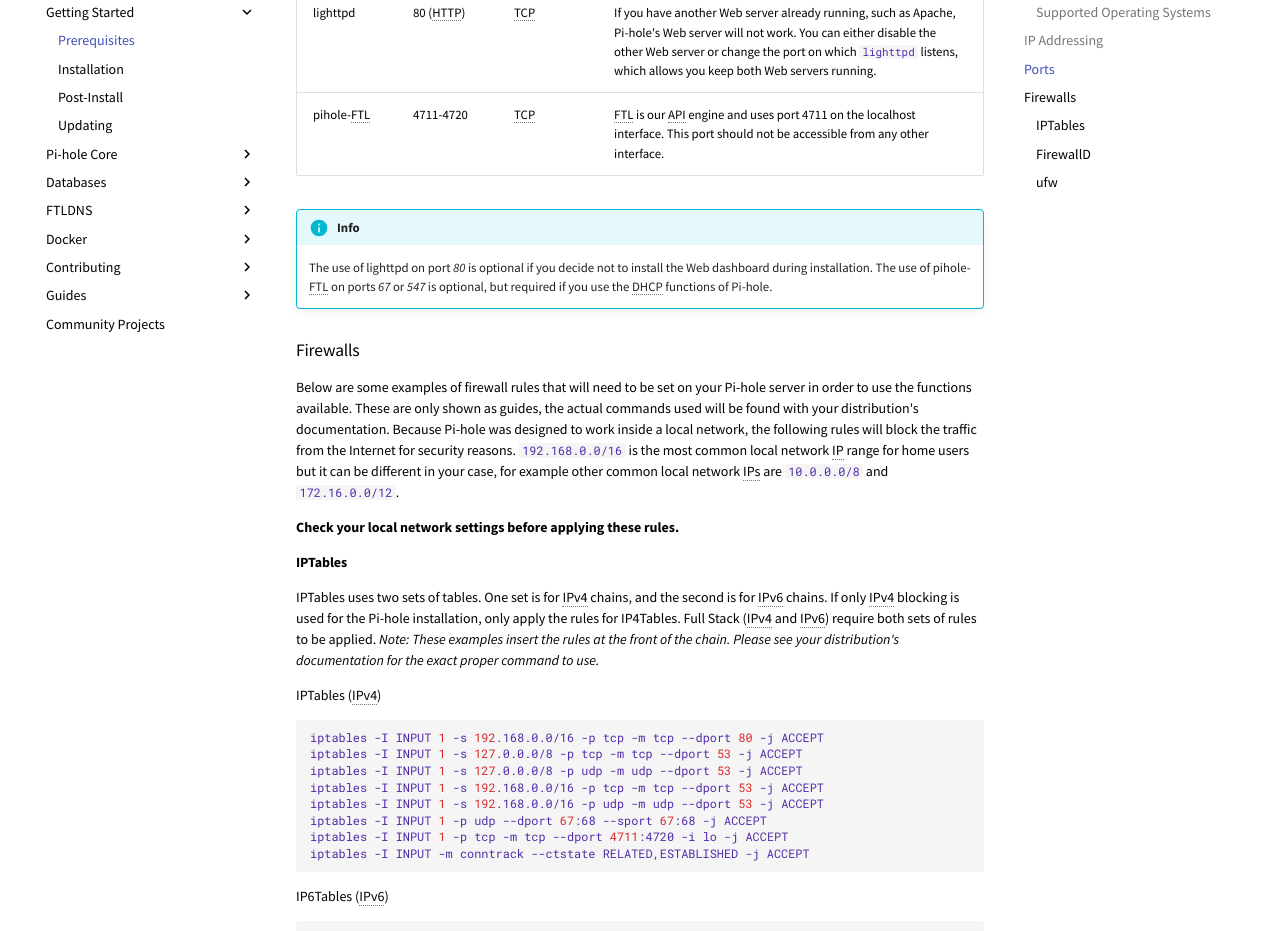
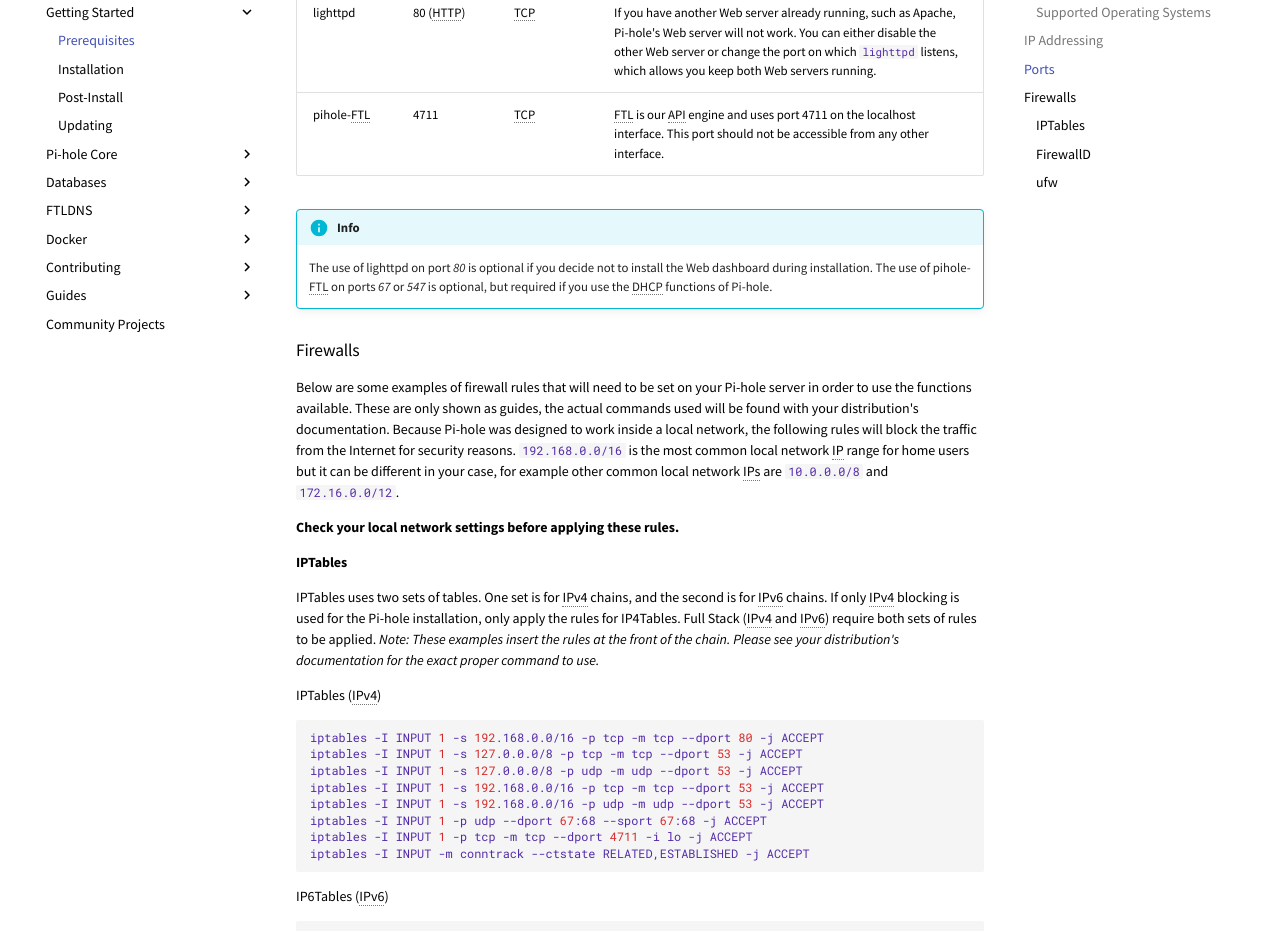
Before and after one commit to pi-hole/docs, an MkDocs documentation site: the page built from docs/main/prerequisites.md, in a window 1280 px wide and 1400 px high, scrolled down 1728 px. Shown: the part 154-1085 px from the top of the window. Built offline with MkDocs 1.6.1 and Material for MkDocs 9.7.7, drawn with Linux system fonts in a browser that asks for light colours; comment, search, counter and statistics services are not loaded.

Commit message:
Remove FTL's API port range
We only use 4711, there is no more autoranging for the telnet API.

````diff
--- a/docs/main/prerequisites.md
+++ b/docs/main/prerequisites.md
@@ -62,7 +62,7 @@
 | pihole-FTL              | 67  (DHCP)   | IPv4 UDP | The DHCP server is an optional feature that requires additional ports. |
 | pihole-FTL              | 547 (DHCPv6) | IPv6 UDP | The DHCP server is an optional feature that requires additional ports. |
 | lighttpd            | 80  (HTTP)   | TCP      | If you have another Web server already running, such as Apache, Pi-hole's Web server will not work. You can either disable the other Web server or change the port on which `lighttpd` listens, which allows you keep both Web servers running. |
-| pihole-FTL          | 4711-4720    | TCP      | FTL is our API engine and uses port 4711 on the localhost interface. This port should not be accessible from any other interface.|
+| pihole-FTL          | 4711    | TCP      | FTL is our API engine and uses port 4711 on the localhost interface. This port should not be accessible from any other interface.|
 
 !!! info
     The use of lighttpd on port _80_ is optional if you decide not to install the Web dashboard during installation.
@@ -88,7 +88,7 @@
 iptables -I INPUT 1 -s 192.168.0.0/16 -p tcp -m tcp --dport 53 -j ACCEPT
 iptables -I INPUT 1 -s 192.168.0.0/16 -p udp -m udp --dport 53 -j ACCEPT
 iptables -I INPUT 1 -p udp --dport 67:68 --sport 67:68 -j ACCEPT
-iptables -I INPUT 1 -p tcp -m tcp --dport 4711:4720 -i lo -j ACCEPT
+iptables -I INPUT 1 -p tcp -m tcp --dport 4711 -i lo -j ACCEPT
 iptables -I INPUT -m conntrack --ctstate RELATED,ESTABLISHED -j ACCEPT
 ```
 
````
